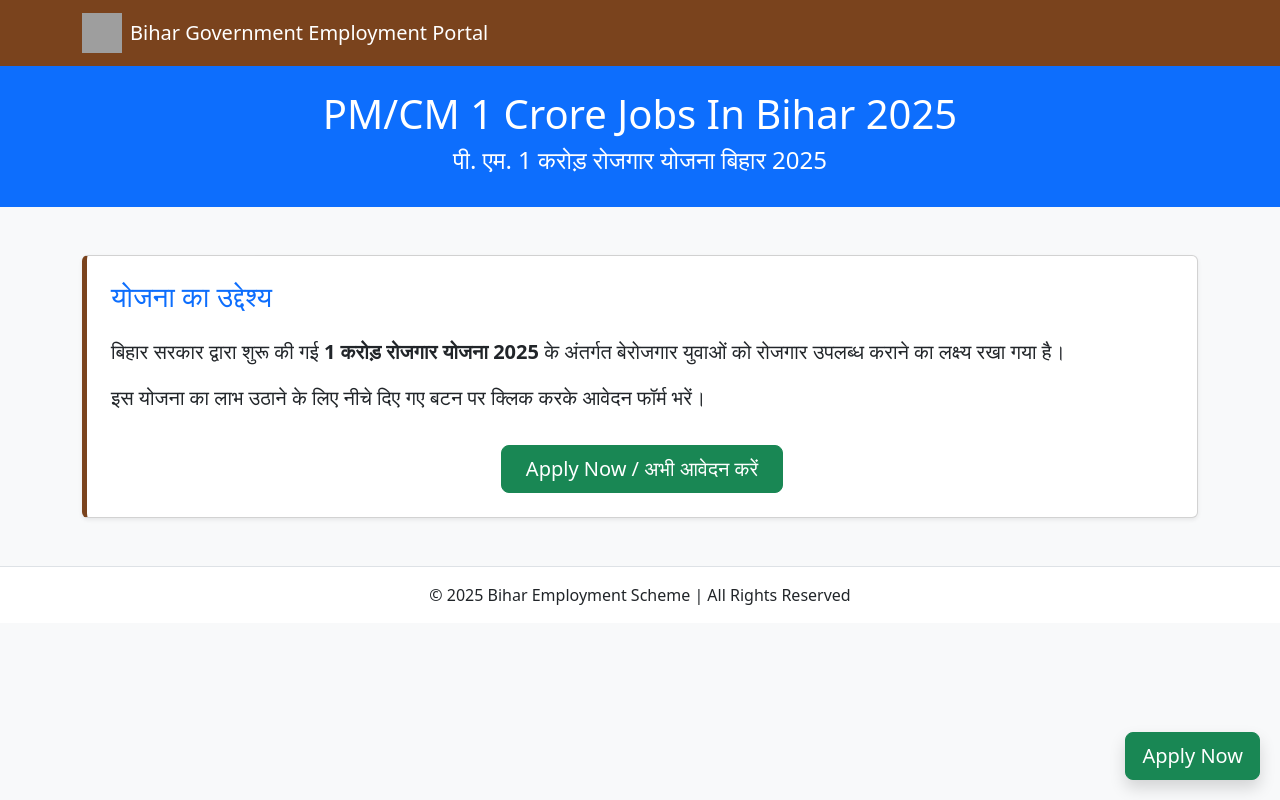
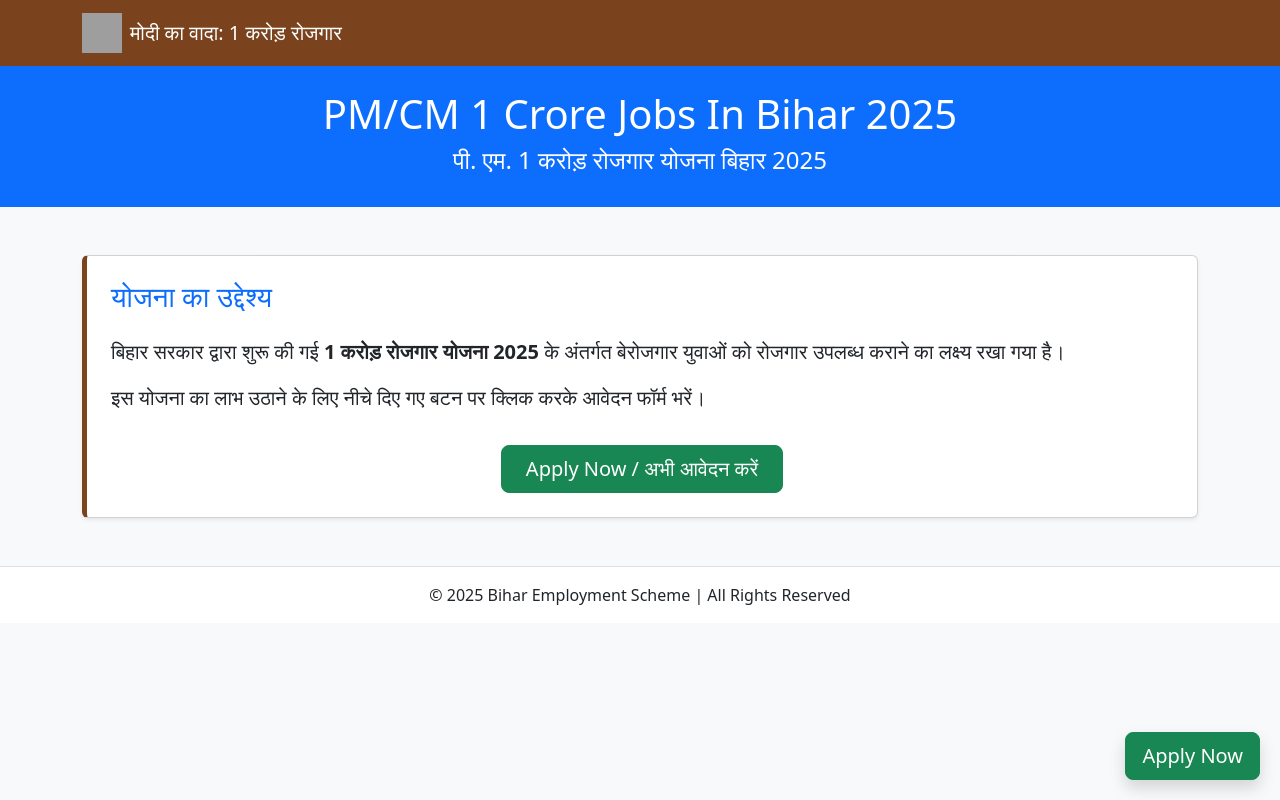
Before and after one commit to pradhan-mantri/Prime-Minister-1-Crore-Jobs-Scheme-Bihar-2025, a plain HTML site: page index.html in a window 1280 px wide. Drawn offline with nearby package versions, Linux system fonts and the light colour scheme; grey boxes are pictures that could not be loaded.

Commit message:
Update navbar brand text to Hindi

```diff
--- a/index.html
+++ b/index.html
@@ -32,7 +32,7 @@
         <div class="container">
             <a class="navbar-brand d-flex align-items-center" href="#">
                 <img src="https://raw.githubusercontent.com/pradhan-mantri/PM-CM-1-Crore-Govt-Jobs-Scheme-In-Bihar-2025/refs/heads/main/nm.jpeg" alt="Logo" width="40" height="40" class="me-2">
-                Bihar Government Employment Portal
+                मोदी का वादा: 1 करोड़ रोजगार
             </a>
         </div>
     </nav>
```
